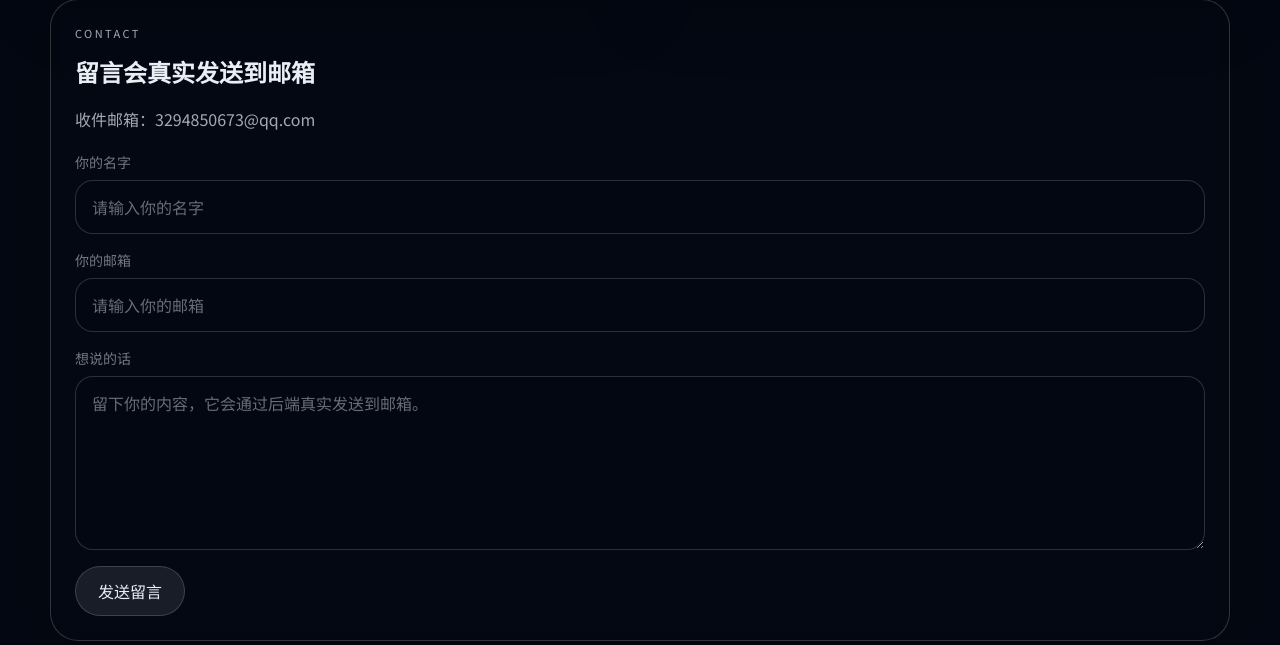
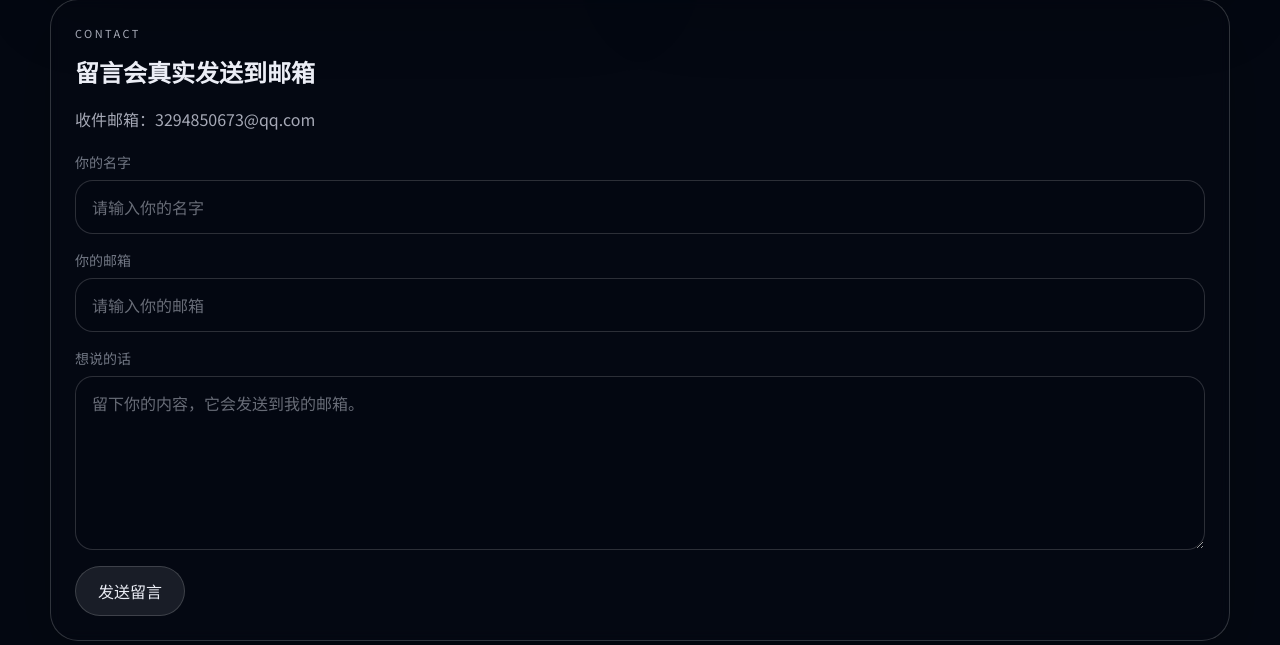
Before and after one commit to Yusky520/my-website, a Flask app: page / in a window 1280 px wide. Shown: the part 847-1492 px from the top of the page. Run offline with Flask 3, Linux system fonts and the light colour scheme.

Commit message:
Update index.html

```diff
--- a/templates/index.html
+++ b/templates/index.html
@@ -116,7 +116,7 @@
             <textarea
               name="message"
               rows="6"
-              placeholder="留下你的内容，它会通过后端真实发送到邮箱。"
+              placeholder="留下你的内容，它会发送到我的邮箱。"
               required
             ></textarea>
           </label>
```
